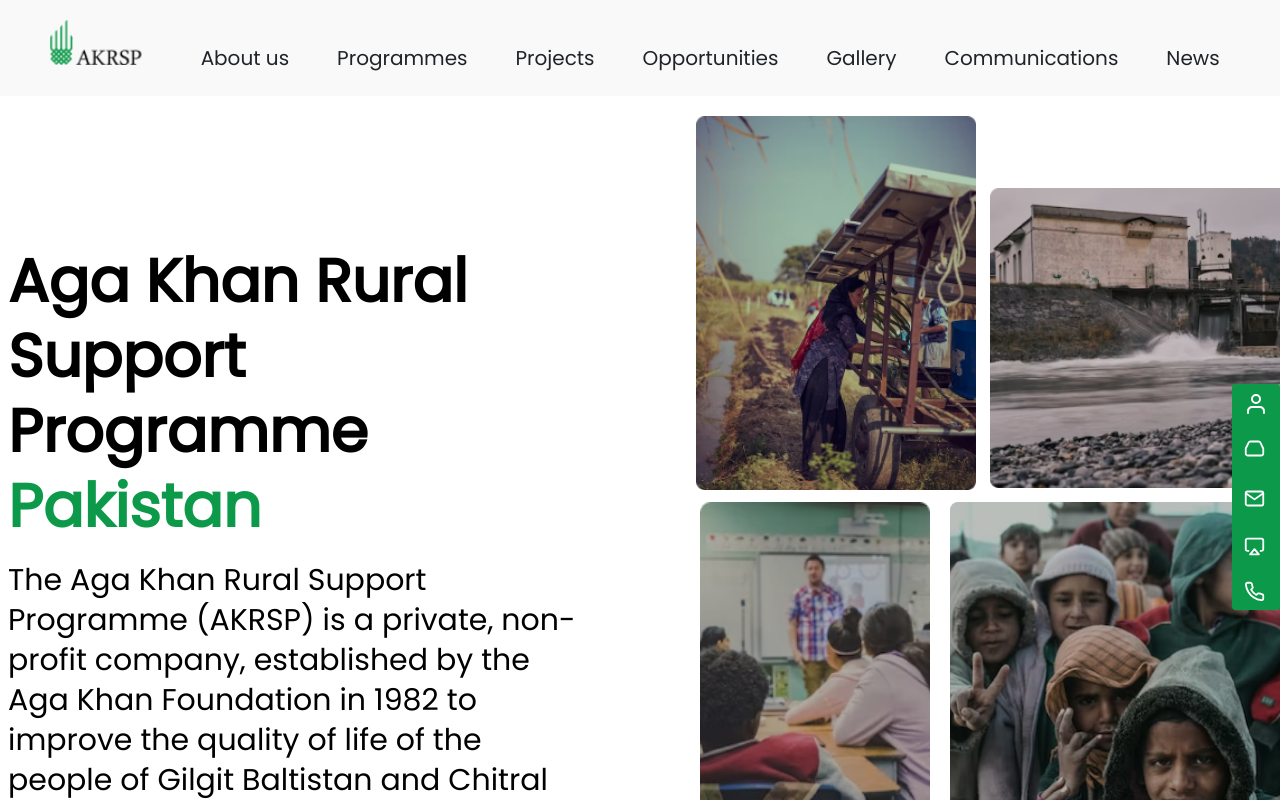
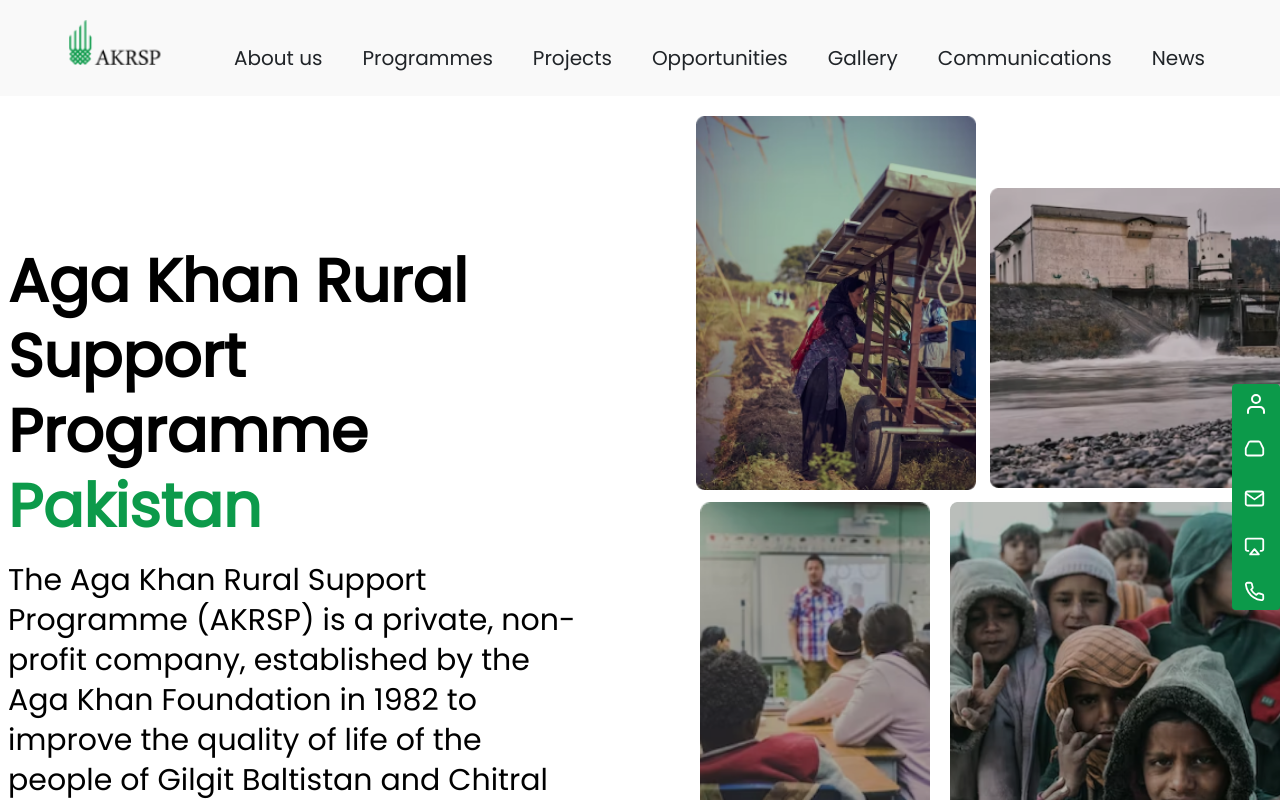
Before and after one commit to AyazAslam101/AKRSP, a Next.js app: page / in a window 1280 px wide. Shown: the top 800 px of the page. Built offline with nearby package versions, Linux system fonts and the light colour scheme.

Commit message:
changes in navbar

```diff
--- a/components/Navbar/Navbar.tsx
+++ b/components/Navbar/Navbar.tsx
@@ -36,7 +36,7 @@
                   <div key={item.name} className="px-2 md:px-1 py-2 md:py-1">
                     <a
                       // href={item.href}
-                      className="font-medium text-xl text-secondary p-5 cursor-pointer"
+                      className="font-medium text-xl text-secondary p-4 cursor-pointer"
                     >
                       {item.name}
                     </a>
```
